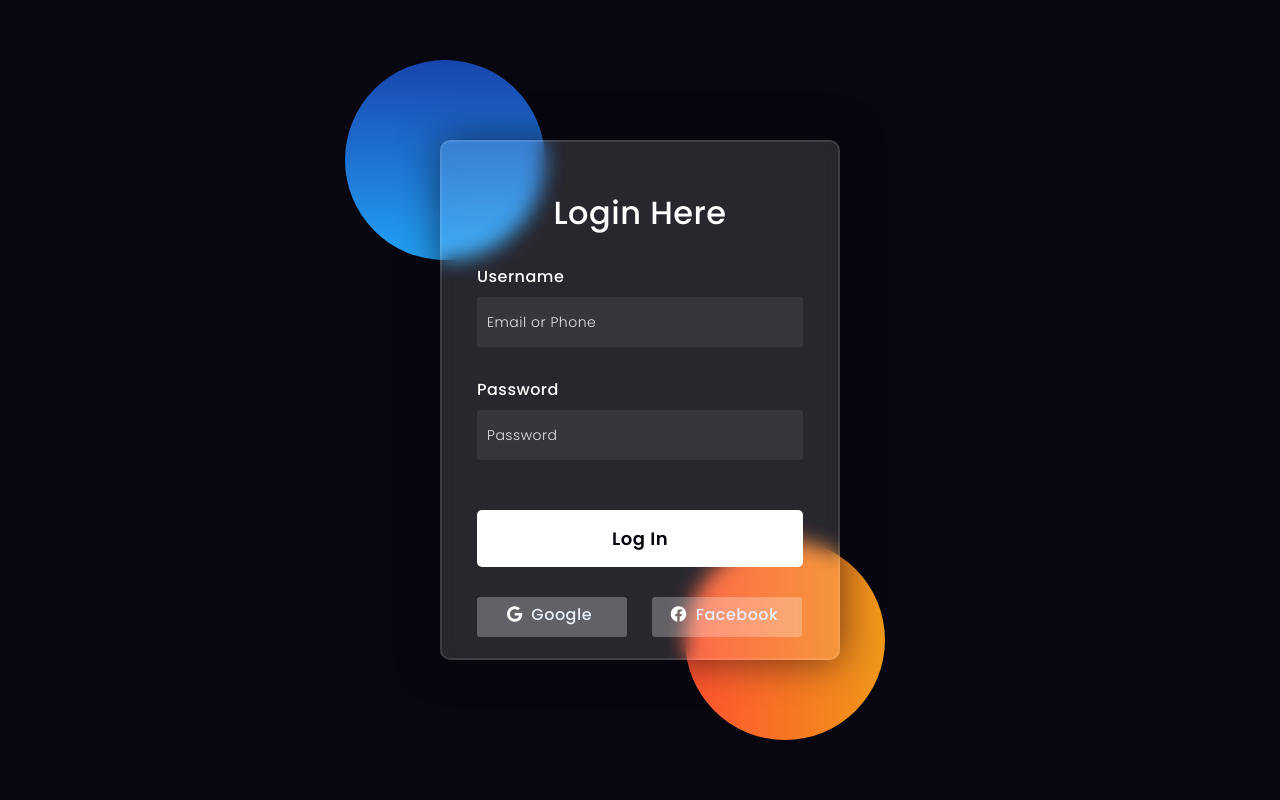
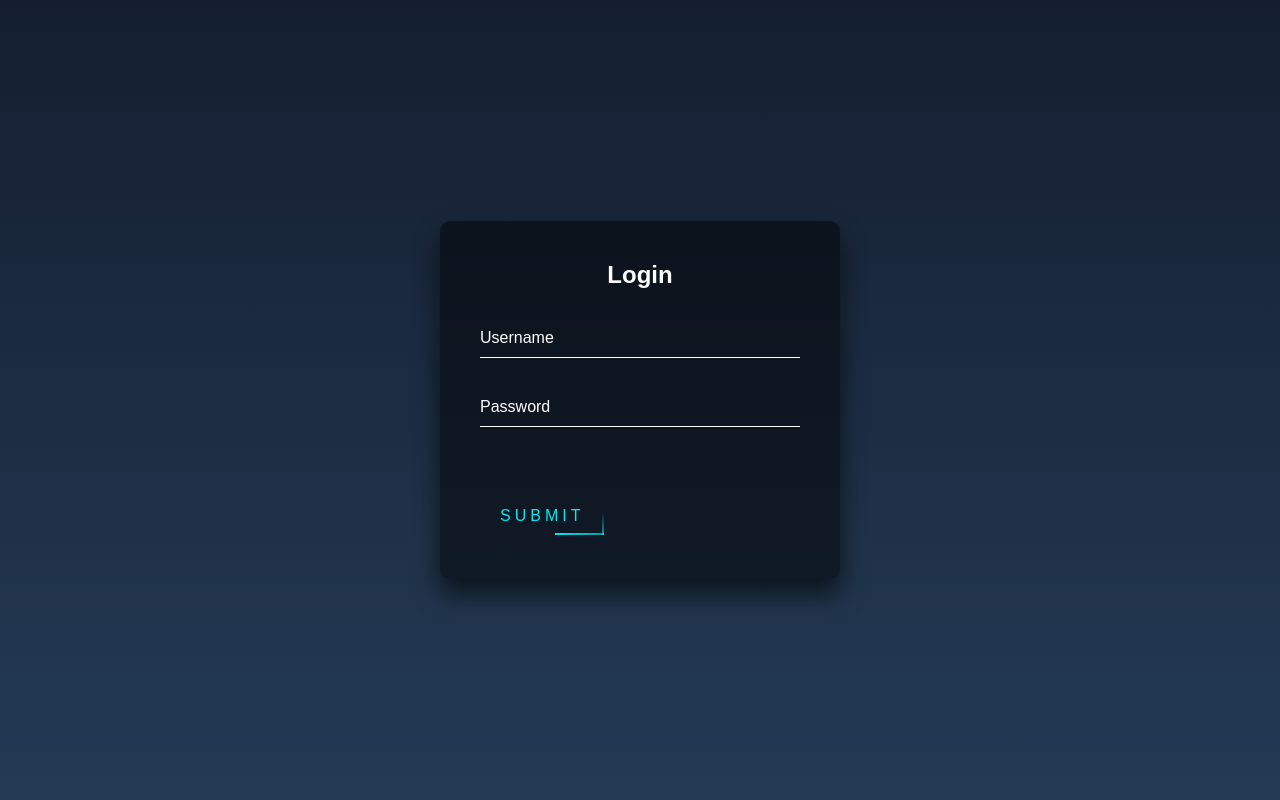
Before and after one commit to rohanpraveen/NITHIN-SAI, a Flask app: page /login in a window 1280 px wide. Run offline with Flask 2, Linux system fonts and the light colour scheme.

Commit message:
login page

```diff
--- a/RND/website/templates/login.html
+++ b/RND/website/templates/login.html
@@ -1,158 +1,32 @@
 <!DOCTYPE html>
 <html lang="en">
 <head>
-  <!-- Design by foolishdeveloper.com -->
-    <title>Glassmorphism login Form Tutorial in html css</title>
-
-    <link rel="preconnect" href="https://fonts.gstatic.com">
-    <link rel="stylesheet" href="https://cdnjs.cloudflare.com/ajax/libs/font-awesome/5.15.4/css/all.min.css">
-    <link href="https://fonts.googleapis.com/css2?family=Poppins:wght@300;500;600&display=swap" rel="stylesheet">
-    <!--Stylesheet-->
-    <style media="screen">
-      *,
-*:before,
-*:after{
-    padding: 0;
-    margin: 0;
-    box-sizing: border-box;
-}
-body{
-    background-color: #080710;
-}
-.background{
-    width: 430px;
-    height: 520px;
-    position: absolute;
-    transform: translate(-50%,-50%);
-    left: 50%;
-    top: 50%;
-}
-.background .shape{
-    height: 200px;
-    width: 200px;
-    position: absolute;
-    border-radius: 50%;
-}
-.shape:first-child{
-    background: linear-gradient(
-        #1845ad,
-        #23a2f6
-    );
-    left: -80px;
-    top: -80px;
-}
-.shape:last-child{
-    background: linear-gradient(
-        to right,
-        #ff512f,
-        #f09819
-    );
-    right: -30px;
-    bottom: -80px;
-}
-form{
-    height: 520px;
-    width: 400px;
-    background-color: rgba(255,255,255,0.13);
-    position: absolute;
-    transform: translate(-50%,-50%);
-    top: 50%;
-    left: 50%;
-    border-radius: 10px;
-    backdrop-filter: blur(10px);
-    border: 2px solid rgba(255,255,255,0.1);
-    box-shadow: 0 0 40px rgba(8,7,16,0.6);
-    padding: 50px 35px;
-}
-form *{
-    font-family: 'Poppins',sans-serif;
-    color: #ffffff;
-    letter-spacing: 0.5px;
-    outline: none;
-    border: none;
-}
-form h3{
-    font-size: 32px;
-    font-weight: 500;
-    line-height: 42px;
-    text-align: center;
-}
-
-label{
-    display: block;
-    margin-top: 30px;
-    font-size: 16px;
-    font-weight: 500;
-}
-input{
-    display: block;
-    height: 50px;
-    width: 100%;
-    background-color: rgba(255,255,255,0.07);
-    border-radius: 3px;
-    padding: 0 10px;
-    margin-top: 8px;
-    font-size: 14px;
-    font-weight: 300;
-}
-::placeholder{
-    color: #e5e5e5;
-}
-button{
-    margin-top: 50px;
-    width: 100%;
-    background-color: #ffffff;
-    color: #080710;
-    padding: 15px 0;
-    font-size: 18px;
-    font-weight: 600;
-    border-radius: 5px;
-    cursor: pointer;
-}
-.social{
-  margin-top: 30px;
-  display: flex;
-}
-.social div{
-  background: red;
-  width: 150px;
-  border-radius: 3px;
-  padding: 5px 10px 10px 5px;
-  background-color: rgba(255,255,255,0.27);
-  color: #eaf0fb;
-  text-align: center;
-}
-.social div:hover{
-  background-color: rgba(255,255,255,0.47);
-}
-.social .fb{
-  margin-left: 25px;
-}
-.social i{
-  margin-right: 4px;
-}
-
-    </style>
+  <meta charset="UTF-8">
+  <meta http-equiv="X-UA-Compatible" content="IE=edge">
+  <meta name="viewport" content="width=device-width, initial-scale=1.0">
+  <title>Document</title>
+  <link rel="stylesheet" href="main.css">
 </head>
 <body>
-    <div class="background">
-        <div class="shape"></div>
-        <div class="shape"></div>
-    </div>
+  </html><div class="login-box">
+    <h2>Login</h2>
     <form>
-        <h3>Login Here</h3>
+      <div class="user-box">
+        <input type="text" name="" required="">
+        <label>Username</label>
+      </div>
+      <div class="user-box">
+        <input type="password" name="" required="">
+        <label>Password</label>
+      </div>
+      <a href="home.html">
+        <span></span>
+        <span></span>
+        <span></span>
+        <span></span>
+        Submit
+      </a>
+    </form>
+  </div>
 
-        <label for="username">Username</label>
-        <input type="text" placeholder="Email or Phone" id="username">
-
-        <label for="password">Password</label>
-        <input type="password" placeholder="Password" id="password">
-
-        <button>Log In</button>
-        <div class="social">
-          <div class="go"><i class="fab fa-google"></i>  Google</div>
-          <div class="fb"><i class="fab fa-facebook"></i>  Facebook</div>
-        </div>
-    </form>
 </body>
-</html>
--- /dev/null
+++ b/RND/website/templates/main.css
@@ -0,0 +1,167 @@
+html {
+ height: 100%;
+}
+body {
+ margin:0;
+ padding:0;
+ font-family: sans-serif;
+ background: linear-gradient(#141e30, #243b55);
+}
+
+.login-box {
+ position: absolute;
+ top: 50%;
+ left: 50%;
+ width: 400px;
+ padding: 40px;
+ transform: translate(-50%, -50%);
+ background: rgba(0,0,0,.5);
+ box-sizing: border-box;
+ box-shadow: 0 15px 25px rgba(0,0,0,.6);
+ border-radius: 10px;
+}
+
+.login-box h2 {
+ margin: 0 0 30px;
+ padding: 0;
+ color: #fff;
+ text-align: center;
+}
+
+.login-box .user-box {
+ position: relative;
+}
+
+.login-box .user-box input {
+ width: 100%;
+ padding: 10px 0;
+ font-size: 16px;
+ color: #fff;
+ margin-bottom: 30px;
+ border: none;
+ border-bottom: 1px solid #fff;
+ outline: none;
+ background: transparent;
+}
+.login-box .user-box label {
+ position: absolute;
+ top:0;
+ left: 0;
+ padding: 10px 0;
+ font-size: 16px;
+ color: #fff;
+ pointer-events: none;
+ transition: .5s;
+}
+
+.login-box .user-box input:focus ~ label,
+.login-box .user-box input:valid ~ label {
+ top: -20px;
+ left: 0;
+ color: #03e9f4;
+ font-size: 12px;
+}
+
+.login-box form a {
+ position: relative;
+ display: inline-block;
+ padding: 10px 20px;
+ color: #03e9f4;
+ font-size: 16px;
+ text-decoration: none;
+ text-transform: uppercase;
+ overflow: hidden;
+ transition: .5s;
+ margin-top: 40px;
+ letter-spacing: 4px
+}
+
+.login-box a:hover {
+ background: #03e9f4;
+ color: #fff;
+ border-radius: 5px;
+ box-shadow: 0 0 5px #03e9f4,
+             0 0 25px #03e9f4,
+             0 0 50px #03e9f4,
+             0 0 100px #03e9f4;
+}
+
+.login-box a span {
+ position: absolute;
+ display: block;
+}
+
+.login-box a span:nth-child(1) {
+ top: 0;
+ left: -100%;
+ width: 100%;
+ height: 2px;
+ background: linear-gradient(90deg, transparent, #03e9f4);
+ animation: btn-anim1 1s linear infinite;
+}
+
+@keyframes btn-anim1 {
+ 0% {
+   left: -100%;
+ }
+ 50%,100% {
+   left: 100%;
+ }
+}
+
+.login-box a span:nth-child(2) {
+ top: -100%;
+ right: 0;
+ width: 2px;
+ height: 100%;
+ background: linear-gradient(180deg, transparent, #03e9f4);
+ animation: btn-anim2 1s linear infinite;
+ animation-delay: .25s
+}
+
+@keyframes btn-anim2 {
+ 0% {
+   top: -100%;
+ }
+ 50%,100% {
+   top: 100%;
+ }
+}
+
+.login-box a span:nth-child(3) {
+ bottom: 0;
+ right: -100%;
+ width: 100%;
+ height: 2px;
+ background: linear-gradient(270deg, transparent, #03e9f4);
+ animation: btn-anim3 1s linear infinite;
+ animation-delay: .5s
+}
+
+@keyframes btn-anim3 {
+ 0% {
+   right: -100%;
+ }
+ 50%,100% {
+   right: 100%;
+ }
+}
+
+.login-box a span:nth-child(4) {
+ bottom: -100%;
+ left: 0;
+ width: 2px;
+ height: 100%;
+ background: linear-gradient(360deg, transparent, #03e9f4);
+ animation: btn-anim4 1s linear infinite;
+ animation-delay: .75s
+}
+
+@keyframes btn-anim4 {
+ 0% {
+   bottom: -100%;
+ }
+ 50%,100% {
+   bottom: 100%;
+ }
+}
```
Also changed, not shown: RND/website/templates/home.html (+5 -7 lines).
